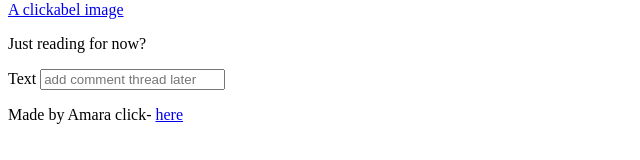
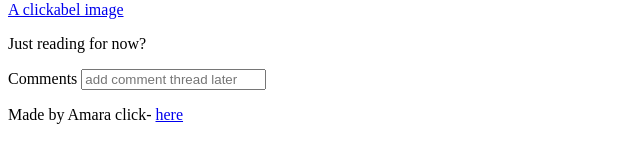
Before and after one commit to AMARAXO/Myfirstrepo, a plain HTML site: page index.html in a window 1280 px wide. Shown: the part 348-508 px from the top of the page, without its empty margins (0-640 px from the left). Drawn offline with Linux system fonts and the light colour scheme.

Commit message:
Update index.html

```diff
--- a/index.html
+++ b/index.html
@@ -25,8 +25,8 @@
       </article>
      <aside>
          <p>Just reading for now?</p>
-         <label for="text">Text</label>
-         <input type="text" placeholder="add comment thread later">
+         <label for="text">Comments</label>
+         <input type="text" id="Text" placeholder="add comment thread later">
      </aside>
  </main>
 
```
